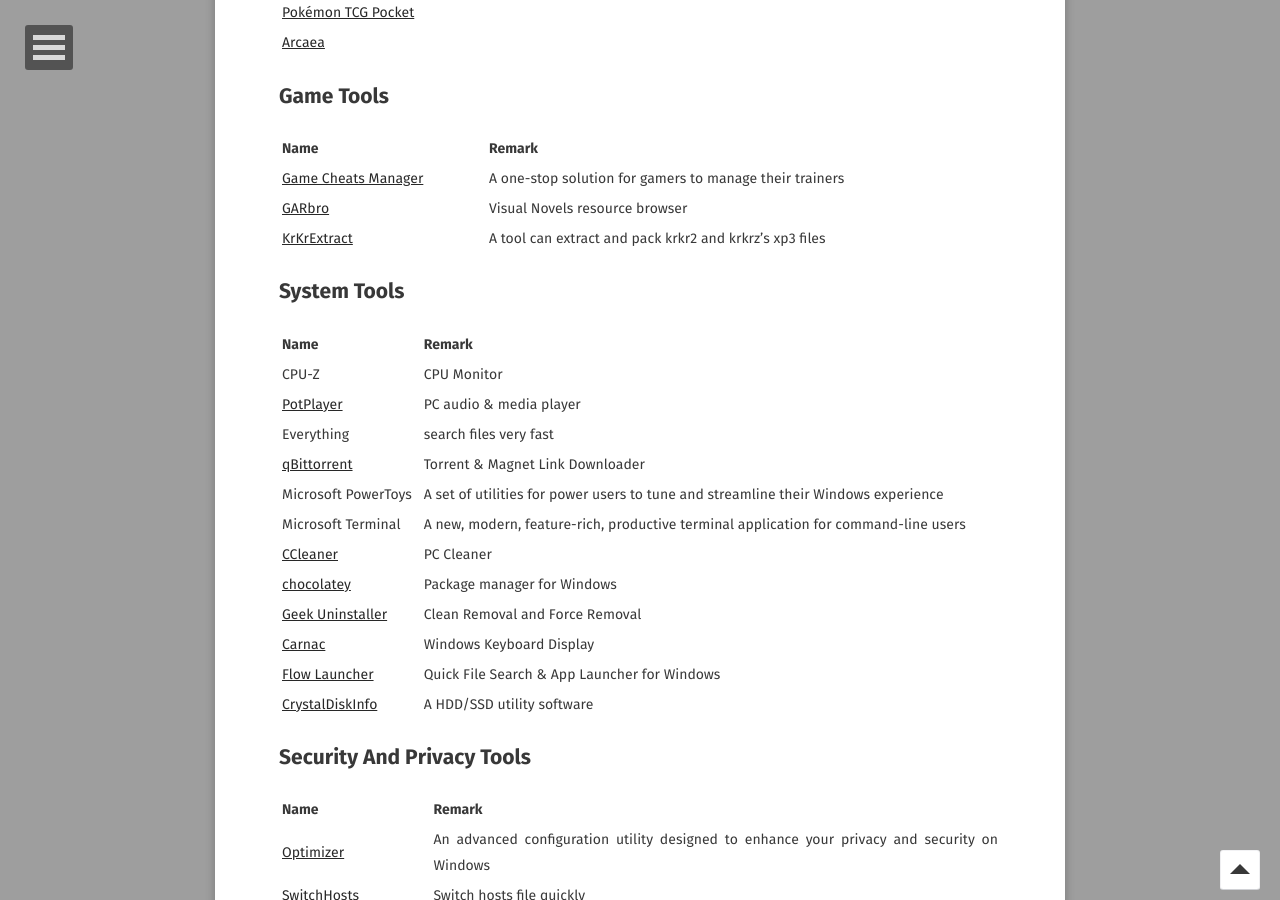
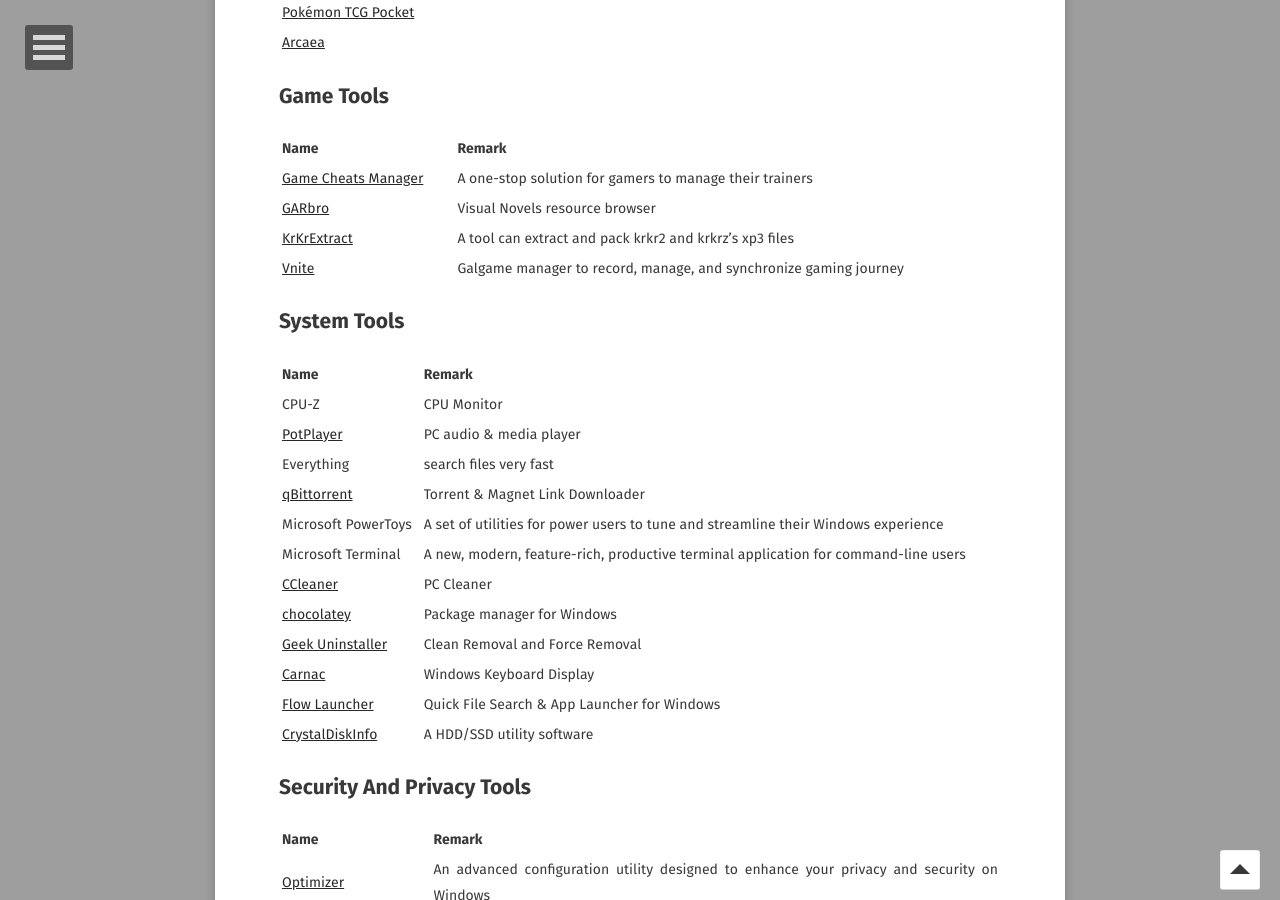
Before and after one commit to o7878x/o7878x.github.io, a Jekyll site: the page built from _posts/2024-07-07-wonderful-softwares.md, in a window 1280 px wide and 900 px high, scrolled down 2557 px. Built offline with Jekyll 4.4.1, drawn with Linux system fonts in a browser that asks for light colours; some web fonts are replaced; comment, search, counter and statistics services are not loaded.

Commit message:
feature:add vnite software

```diff
--- a/_posts/2024-07-07-wonderful-softwares.md
+++ b/_posts/2024-07-07-wonderful-softwares.md
@@ -103,6 +103,7 @@
 | [Game Cheats Manager](https://github.com/dyang886/Game-Cheats-Manager) | A one-stop solution for gamers to manage their trainers |
 | [GARbro](https://github.com/morkt/GARbro) | Visual Novels resource browser |
 | [KrKrExtract](https://github.com/xmoezzz/KrkrExtract) | A tool can extract and pack krkr2 and krkrz's xp3 files |
+| [Vnite](https://vnite.ximu.dev/) | Galgame manager to record, manage, and synchronize gaming journey |
 
 ## System Tools
 
```
